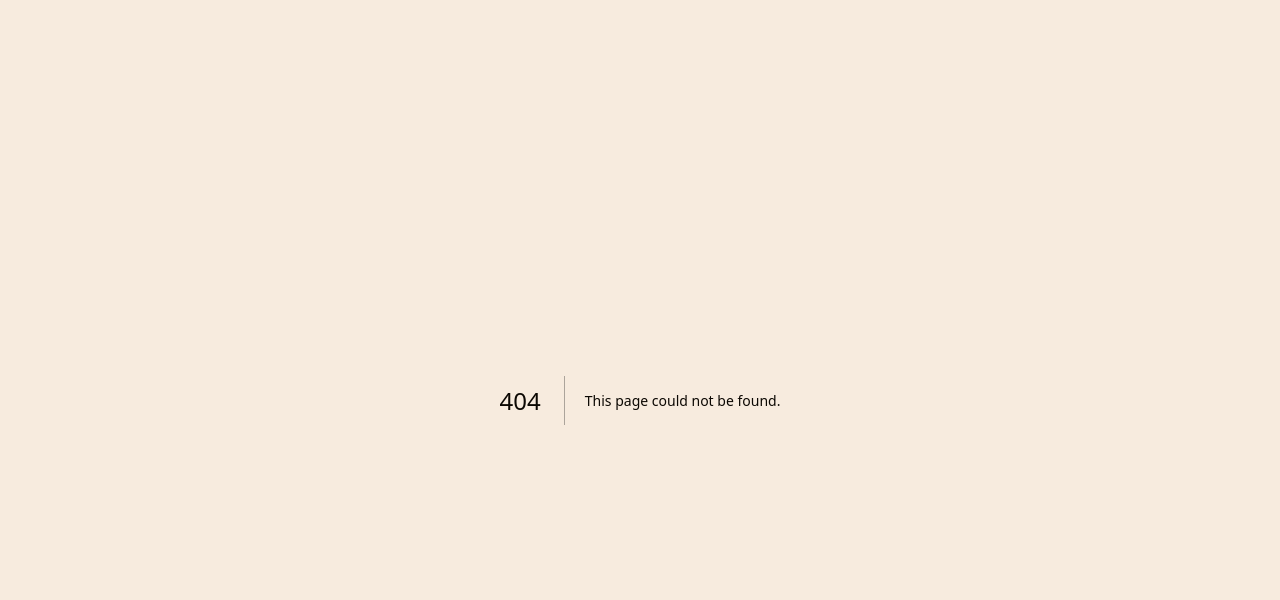
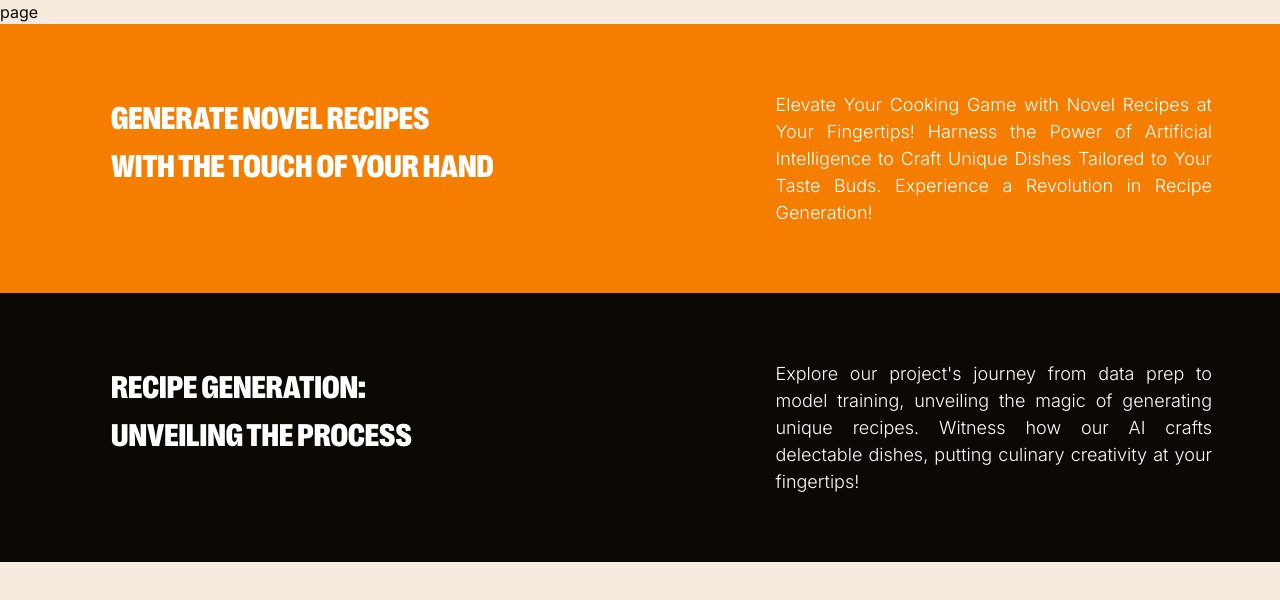
Before and after one commit to iyabc/chef-gru-frontend, a Next.js app: page /divider in a window 1280 px wide. Before the commit this address had no page. Shown: the top 600 px of the page. Built offline with nearby package versions, Linux system fonts and the light colour scheme.

Commit message:
feat(Divider): added the component divider with cva for the 2 divider

```diff
--- a/package.json
+++ b/package.json
@@ -14,7 +14,7 @@
     "@types/react": "18.2.14",
     "@types/react-dom": "18.2.6",
     "autoprefixer": "10.4.14",
-    "class-variance-authority": "0.6.1",
+    "class-variance-authority": "^0.6.1",
     "eslint-config-next": "13.4.12",
     "next": "13.4.7",
     "postcss": "8.4.24",
--- /dev/null
+++ b/src/app/divider/page.tsx
@@ -0,0 +1,23 @@
+import React from 'react';
+
+import Divider from '@/components/ui/Divider';
+
+const page = () => {
+  return (
+    <div>
+      page
+      <Divider
+        title="GENERATE NOVEL RECIPES WITH THE TOUCH OF YOUR HAND"
+        text="Elevate Your Cooking Game with Novel Recipes at Your Fingertips! Harness the Power of Artificial Intelligence to Craft Unique Dishes Tailored to Your Taste Buds. Experience a Revolution in Recipe Generation!"
+        color="Yellow"
+      />
+      <Divider
+        title="Recipe Generation: Unveiling the Process"
+        text="Explore our project's journey from data prep to model training, unveiling the magic of generating unique recipes. Witness how our AI crafts delectable dishes, putting culinary creativity at your fingertips!"
+        color="Black"
+      />
+    </div>
+  );
+};
+
+export default page;
--- /dev/null
+++ b/src/components/ui/Divider.tsx
@@ -0,0 +1,35 @@
+import React from 'react';
+
+import type { VariantProps } from 'class-variance-authority';
+import { cva } from 'class-variance-authority';
+
+const dividerVariants = cva(['w-full h-fit flex justify-center items-center'], {
+  variants: {
+    color: {
+      Yellow: 'bg-primary',
+      Black: 'bg-black',
+    },
+  },
+});
+type DividerProps = {
+  color: string;
+  text: string;
+  title: string;
+} & VariantProps<typeof dividerVariants>;
+
+const Divider: React.FC<DividerProps> = ({ title, text, color }) => {
+  return (
+    <div className={dividerVariants({ color })}>
+      <div className="grid grid-cols-1 md:grid-cols-2 text-white pl-[2rem] pr-[2rem] py-[4rem] md:pl-[2.56rem] md:pr-[3.25rem] md:py-[4rem] lg:pl-[6.94rem] lg:pr-[4.25rem] lg:py-[4.19rem]  w-full gap-4 md:gap-[5.5rem] lg:gap-[14.25rem]">
+        <h1 className="flex uppercase flex-wrap font-rightGroteskCompactBlack font-900 md:text-left text-[1.5rem] md:text-[2rem] md:w-[20rem] lg:w-[24rem]">
+          {title}
+        </h1>
+        <p className="flex flex-wrap font-light text-[1.125rem] md:w-auto lg:w-auto md:text-justify justify-self-end">
+          {text}
+        </p>
+      </div>
+    </div>
+  );
+};
+
+export default Divider;
```
Also changed, not shown: 1 other file (tests, documents, lock files or other folders).
